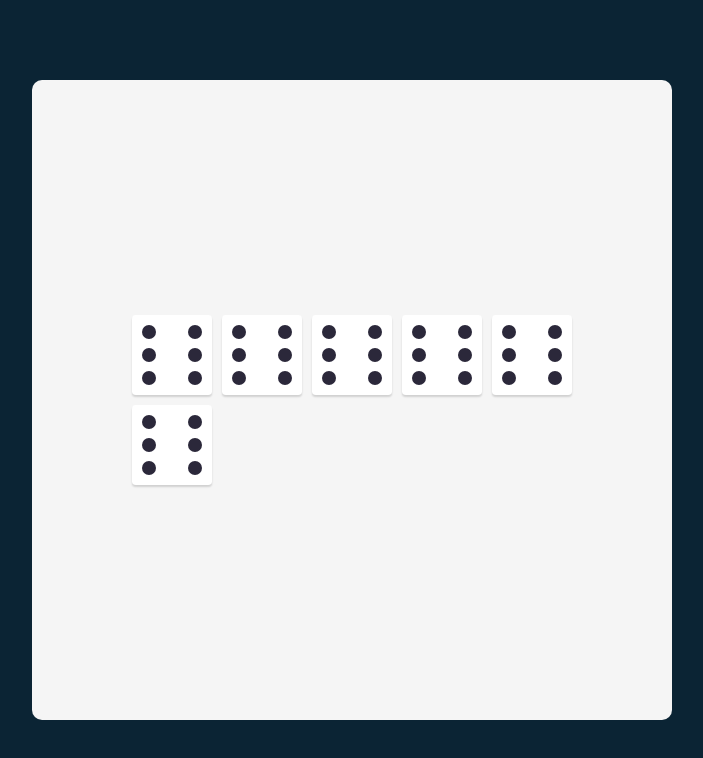
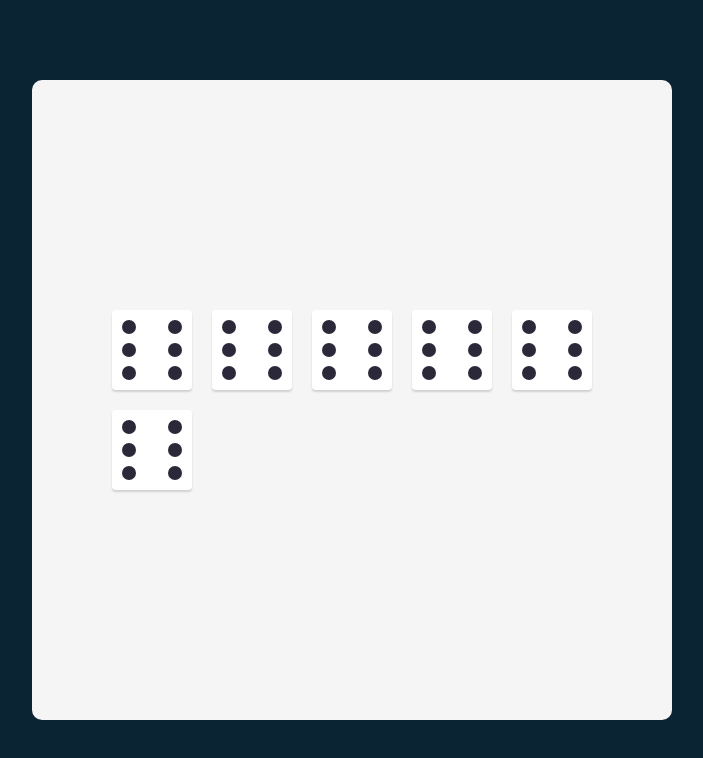
Before and after one commit to roqyyb/Tenzies-Game, a React (Vite) app: page / in a window 1280 px wide. Shown: the top 758 px of the page, without its empty margins (288-991 px from the left). Built offline with nearby package versions, Linux system fonts and the light colour scheme.

Commit message:
Updated the dice-container

```diff
--- a/src/App.css
+++ b/src/App.css
@@ -105,3 +105,9 @@ main {
   grid-template-rows: auto auto;
   gap: 10px;
 }
+
+@media screen and (min-width: 768px) {
+  .dice-container {
+    gap: 20px;
+  }
+}
```
